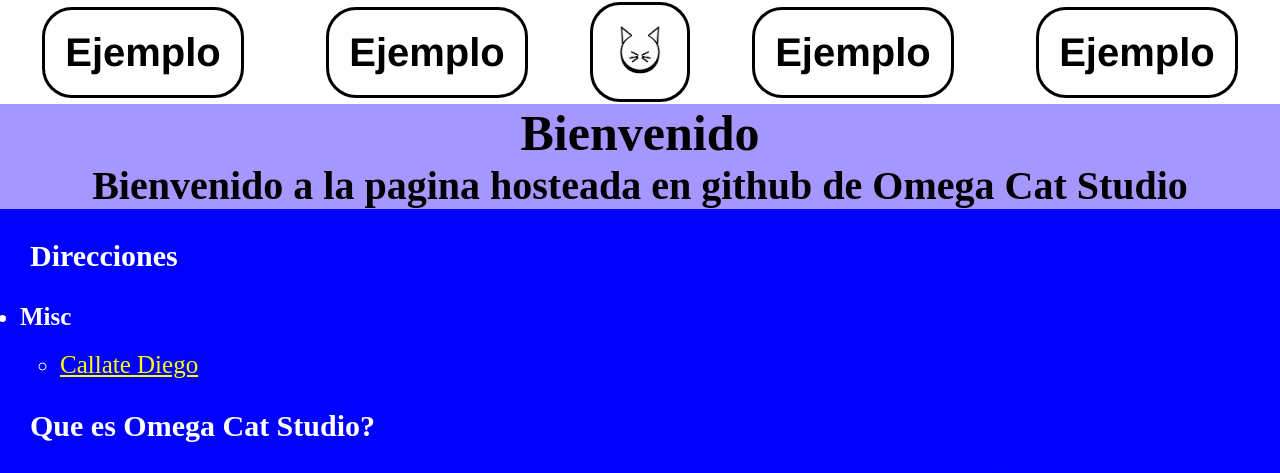
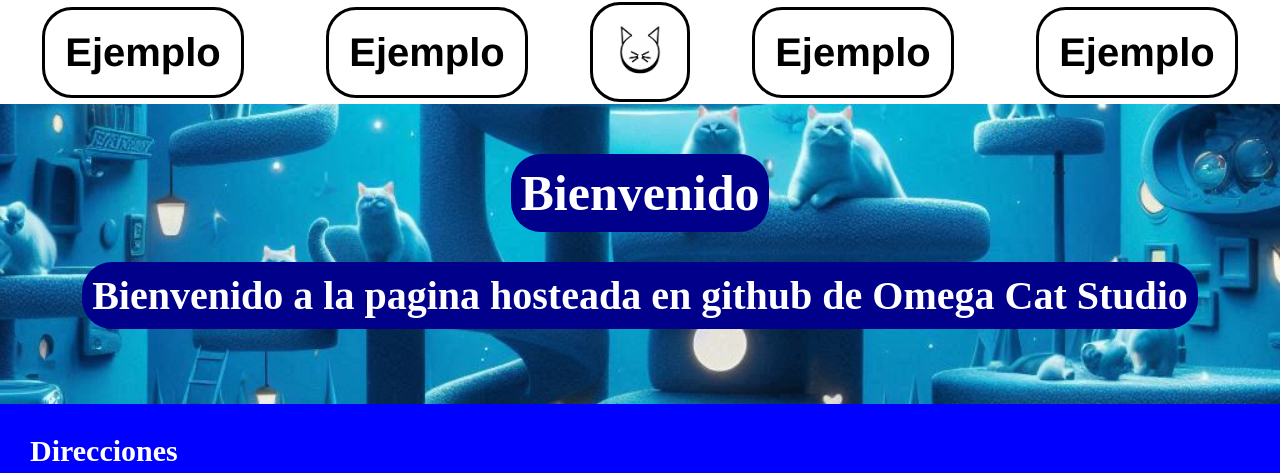
Before and after one commit to isaac22408/isaac22408.github.io, a PHP site: page / in a window 1280 px wide. Shown: the top 473 px of the page. Run offline with PHP 8.4, Linux system fonts and the light colour scheme.

Commit message:
imagen fondo

```diff
--- a/main.css
+++ b/main.css
@@ -36,11 +36,21 @@ body{
     background-color: blue;
 }
 #bienvenida{
-    background-color: rgb(166, 151, 255);
+    background: url(./Repository/FPrinciHeader.jpeg) center center;
+    background-size: cover;
     width: 100%;
+    min-height: 300px;
 }
 #bienvenida *{
- color: black;
+ color: white;
+ background-color: darkblue;
+ padding: 10px;
+ margin: 0px auto 30px;
+ width: max-content;
+ text-align: center;
+ border-radius: 30px;
+ position: relative;
+ top: 50px;
 }
 main{
     color: white;
```
Also changed, not shown: Repository/FPrinciHeader.jpeg (added).
